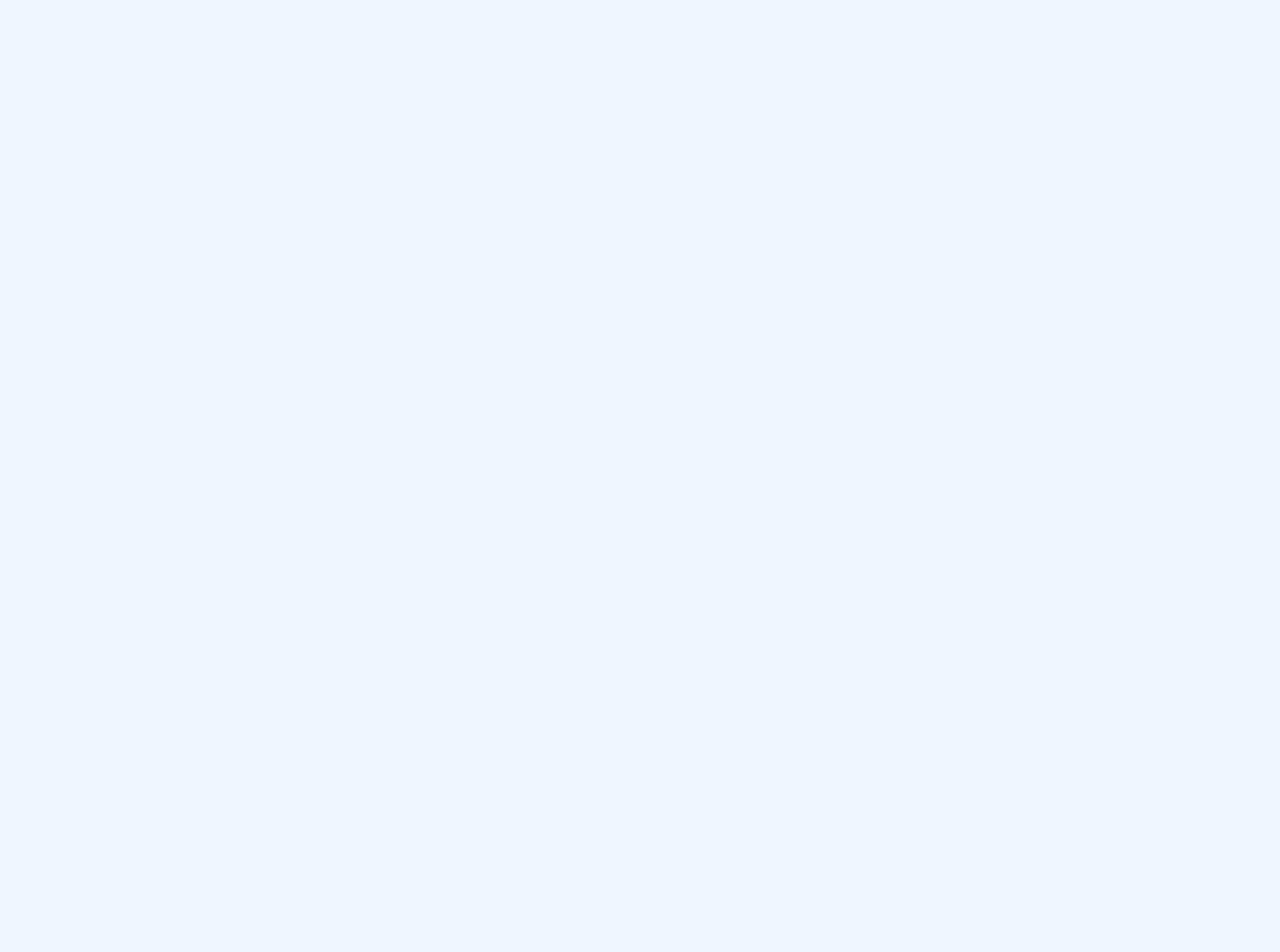
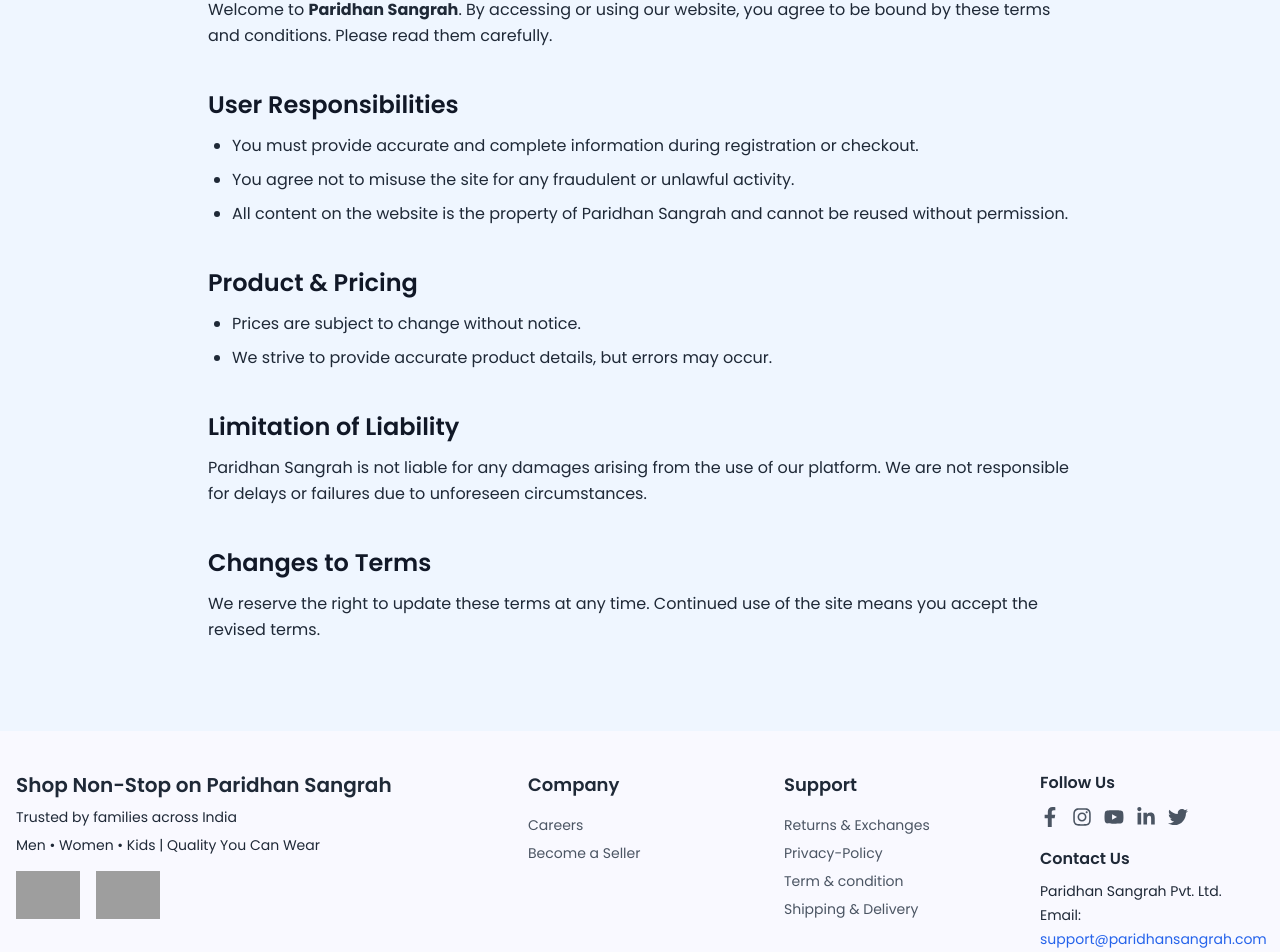
Before and after one commit to GTPL2014/Shilp-ecommerce, a React (Vite) app: page /term-and-condition in a window 1280 px wide. Before the commit this address had no page. Shown: the part 255-1207 px from the top of the page. Before the commit the page ends 800 px from the top, so only its background shows below. Built offline with nearby package versions, Linux system fonts and the light colour scheme; no server answers; grey boxes are pictures that could not be loaded.

Commit message:
Term and condition, privacy policy added

```diff
--- a/src/pages/Footer.jsx
+++ b/src/pages/Footer.jsx
@@ -77,6 +77,20 @@
             </li>
             <li>
               <a
+                href="/privacy-policy"
+                className="text-gray-600 hover:text-pink-600 transition-colors duration-200 cursor-pointer"
+              >
+                Privacy-Policy
+              </a>
+            </li><li>
+              <a
+                href="/term-and-condition"
+                className="text-gray-600 hover:text-pink-600 transition-colors duration-200 cursor-pointer"
+              >
+                Term & condition
+              </a>
+            </li><li>
+              <a
                 href="/shipping-and-delivery"
                 className="text-gray-600 hover:text-pink-600 transition-colors duration-200 cursor-pointer"
               >
--- a/src/pages/Home.jsx
+++ b/src/pages/Home.jsx
@@ -298,7 +298,7 @@
           </div>
         ))}
       </div>
-      <section className="p-6 pt-2 my-3">
+      {/* <section className="p-6 pt-2 my-3">
         <div className="">
           <div className="row justify-content-center">
             <div className="col-12" >
@@ -315,7 +315,6 @@
                   justifyContent:"center"
                 }}
               >
-                {/* Background decorative elements */}
                 <div
                   className="position-absolute"
                   style={{
@@ -330,10 +329,9 @@
                 />
 
                 <div  style={{ cursor: 'pointer' }}  onClick={() => window.open("https://play.google.com/store/apps/details?id=com.swabhiman&hl=en", "_blank")} className="row align-items-center">
-                  {/* Left Content */}
                   <div className="col-lg-8 col-md-7 mb-2 mb-md-0">
                     <div className="d-flex align-items-center">
-                      {/* Badge */}
+
                       <span
                         className="badge px-2 py-1 me-3 mb-4"
                         style={{
@@ -347,7 +345,6 @@
                         📱 App
                       </span>
 
-                      {/* Main Content */}
                       <div className="flex-grow-1">
                         <h5
                           className="mb-1"
@@ -413,7 +410,7 @@
             }
           }
         `}</style>
-      </section>
+      </section> */}
       <style jsx>{`
         @keyframes fade-in-up {
           0% {
--- /dev/null
+++ b/src/pages/PrivacyPolicy.jsx
@@ -0,0 +1,97 @@
+import React from "react";
+import { motion } from "framer-motion";
+import Footer from "./Footer";
+
+const sectionVariant = {
+  hidden: { opacity: 0, y: 20 },
+  visible: (i) => ({
+    opacity: 1,
+    y: 0,
+    transition: {
+      delay: i * 0.2,
+      duration: 0.6,
+      ease: "easeOut",
+    },
+  }),
+};
+
+const PrivacyPolicy = () => {
+  const sections = [
+    {
+      title: "Information We Collect",
+      content: (
+        <ul className="list-disc pl-6 space-y-2">
+          <li>Personal information such as name, email, phone number, and address.</li>
+          <li>Order history and payment details (secured and not stored on our servers).</li>
+          <li>Browsing data like IP address, device info, and cookies.</li>
+        </ul>
+      ),
+    },
+    {
+      title: "How We Use Your Information",
+      content: (
+        <ul className="list-disc pl-6 space-y-2">
+          <li>To process orders and deliver products.</li>
+          <li>To communicate updates, offers, and service-related info.</li>
+          <li>To improve website experience and customer support.</li>
+        </ul>
+      ),
+    },
+    {
+      title: "Data Protection",
+      content: (
+        <p>
+          We implement strict security measures to protect your data. We never share your personal info with third parties without your consent, except where legally required.
+        </p>
+      ),
+    },
+    {
+      title: "Cookies",
+      content: (
+        <p>
+          Our site uses cookies to personalize content and analyze traffic. You can manage your cookie preferences through your browser settings.
+        </p>
+      ),
+    },
+    {
+      title: "Your Rights",
+      content: (
+        <p>
+          You may request access, correction, or deletion of your personal data by contacting us at <a href="mailto:support@paridhansangrah.com" className="text-pink-500 underline">support@paridhansangrah.com</a>.
+        </p>
+      ),
+    },
+  ];
+
+  return (
+    <>
+      <div className="max-w-4xl mx-auto px-4 py-12 text-gray-800">
+        <motion.h1
+          className="text-4xl font-bold mb-10 text-pink-600 text-center"
+          initial={{ opacity: 0, y: -20 }}
+          animate={{ opacity: 1, y: 0 }}
+          transition={{ duration: 0.6 }}
+        >
+          Privacy Policy
+        </motion.h1>
+
+        {sections.map((section, i) => (
+          <motion.section
+            key={i}
+            custom={i}
+            variants={sectionVariant}
+            initial="hidden"
+            animate="visible"
+            className="mb-10"
+          >
+            <h2 className="text-2xl font-semibold mb-3 text-gray-900">{section.title}</h2>
+            <div className="text-base leading-relaxed">{section.content}</div>
+          </motion.section>
+        ))}
+      </div>
+      <Footer />
+    </>
+  );
+};
+
+export default PrivacyPolicy;
--- /dev/null
+++ b/src/pages/TermsAndConditions.jsx
@@ -0,0 +1,96 @@
+import React from "react";
+import { motion } from "framer-motion";
+import Footer from "./Footer";
+
+const sectionVariant = {
+  hidden: { opacity: 0, y: 20 },
+  visible: (i) => ({
+    opacity: 1,
+    y: 0,
+    transition: {
+      delay: i * 0.2,
+      duration: 0.6,
+      ease: "easeOut",
+    },
+  }),
+};
+
+const TermsAndConditions = () => {
+  const sections = [
+    {
+      title: "Introduction",
+      content: (
+        <p>
+          Welcome to <strong>Paridhan Sangrah</strong>. By accessing or using our website, you agree to be bound by these terms and conditions. Please read them carefully.
+        </p>
+      ),
+    },
+    {
+      title: "User Responsibilities",
+      content: (
+        <ul className="list-disc pl-6 space-y-2">
+          <li>You must provide accurate and complete information during registration or checkout.</li>
+          <li>You agree not to misuse the site for any fraudulent or unlawful activity.</li>
+          <li>All content on the website is the property of Paridhan Sangrah and cannot be reused without permission.</li>
+        </ul>
+      ),
+    },
+    {
+      title: "Product & Pricing",
+      content: (
+        <ul className="list-disc pl-6 space-y-2">
+          <li>Prices are subject to change without notice.</li>
+          <li>We strive to provide accurate product details, but errors may occur.</li>
+        </ul>
+      ),
+    },
+    {
+      title: "Limitation of Liability",
+      content: (
+        <p>
+          Paridhan Sangrah is not liable for any damages arising from the use of our platform. We are not responsible for delays or failures due to unforeseen circumstances.
+        </p>
+      ),
+    },
+    {
+      title: "Changes to Terms",
+      content: (
+        <p>
+          We reserve the right to update these terms at any time. Continued use of the site means you accept the revised terms.
+        </p>
+      ),
+    },
+  ];
+
+  return (
+    <>
+      <div className="max-w-4xl mx-auto px-4 py-12 text-gray-800">
+        <motion.h1
+          className="text-4xl font-bold mb-10 text-pink-600 text-center"
+          initial={{ opacity: 0, y: -20 }}
+          animate={{ opacity: 1, y: 0 }}
+          transition={{ duration: 0.6 }}
+        >
+          Terms & Conditions
+        </motion.h1>
+
+        {sections.map((section, i) => (
+          <motion.section
+            key={i}
+            custom={i}
+            variants={sectionVariant}
+            initial="hidden"
+            animate="visible"
+            className="mb-10"
+          >
+            <h2 className="text-2xl font-semibold mb-3 text-gray-900">{section.title}</h2>
+            <div className="text-base leading-relaxed">{section.content}</div>
+          </motion.section>
+        ))}
+      </div>
+      <Footer />
+    </>
+  );
+};
+
+export default TermsAndConditions;
--- a/src/route/index.jsx
+++ b/src/route/index.jsx
@@ -14,13 +14,15 @@
 import OrderDetail from "../pages/OrderDetail";
 import Career from "../pages/Careers";
 import BecomeASeller from "../pages/BecomeASeller";
-import ReturnsAndExchanges  from "../pages/ReturnsAndExchanges";
-import ShippingAndDelivery  from "../pages/ShippingAndDelivery";
+import ReturnsAndExchanges from "../pages/ReturnsAndExchanges";
+import ShippingAndDelivery from "../pages/ShippingAndDelivery";
 import Address from "../pages/Address";
 import CategoryPage from "../pages/CategoryPage";
 import ProductByCategory from "../pages/ProductByCategory";
 import SubCategoryPage from "../pages/SubCategoryPage";
 import UploadProduct from "../pages/UploadProduct";
+import PrivacyPolicy from "../pages/PrivacyPolicy";
+import TermsAndConditions from "../pages/TermsAndConditions";
 import ProductAdmin from "../pages/ProductAdmin";
 import AdminPermision from "../layouts/AdminPermision";
 import ProductListPage from "../pages/ProductListPage";
@@ -37,50 +39,60 @@
     children: [
       {
         path: "",
-                element: <Home />
+        element: <Home />,
       },
       {
         path: "search",
-                element: <SearchPage />
+        element: <SearchPage />,
       },
       {
-                path: 'login',
-                element: <Login />
+        path: "login",
+        element: <Login />,
       },
       {
         path: "register",
-                element: <Register />
+        element: <Register />,
       },
       {
         path: "forgot-password",
-                element: <ForgotPassword />
+        element: <ForgotPassword />,
       },
       {
         path: "verification-otp",
-                element: <OtpVerification />
+        element: <OtpVerification />,
       },
       {
         path: "returns-exchanges",
-                element: <ReturnsAndExchanges />
+        element: <ReturnsAndExchanges />,
       },
       {
         path: "shipping-and-delivery",
-                element: <ShippingAndDelivery />
+        element: <ShippingAndDelivery />,
       },
       {
+        path: "privacy-policy",
+        element: <PrivacyPolicy />,
+      },
+      {
+        path: "term-and-condition",
+        element: <TermsAndConditions />,
+      },
+
+      {
         path: "careers",
-                element: <Career />
-            }, {
+        element: <Career />,
+      },
+      {
         path: "become-a-seller",
-                element: <BecomeASeller />
+        element: <BecomeASeller />,
       },
       {
         path: "reset-password",
-                element: <ResetPassword />
+        element: <ResetPassword />,
       },
       {
         path: "user",
-                element: <UserMenuMobile />
+        element: <UserMenuMobile />,
       },
       {
         path: "dashboard",
@@ -88,68 +100,85 @@
         children: [
           {
             path: "profile",
-                        element: <Profile />
+            element: <Profile />,
           },
           {
             path: "myorders",
-                        element: <MyOrders />
+            element: <MyOrders />,
           },
           {
             path: "orderdetail/:id",
-                        element: <OrderDetail />
+            element: <OrderDetail />,
           },
           {
             path: "address",
-                        element: <Address />
+            element: <Address />,
           },
           {
-                        path: 'category',
-                        element: <AdminPermision><CategoryPage /></AdminPermision>
+            path: "category",
+            element: (
+              <AdminPermision>
+                <CategoryPage />
+              </AdminPermision>
+            ),
           },
           {
             path: "subcategory",
-                        element: <AdminPermision><SubCategoryPage /></AdminPermision>
+            element: (
+              <AdminPermision>
+                <SubCategoryPage />
+              </AdminPermision>
+            ),
           },
           {
-                        path: 'upload-product',
-                        element: <AdminPermision><UploadProduct /></AdminPermision>
+            path: "upload-product",
+            element: (
+              <AdminPermision>
+                <UploadProduct />
+              </AdminPermision>
+            ),
           },
+
           {
-                        path: 'product',
-                        element: <AdminPermision><ProductAdmin /></AdminPermision>
-                    }
-                ]
+            path: "product",
+            element: (
+              <AdminPermision>
+                <ProductAdmin />
+              </AdminPermision>
+            ),
+          },
+        ],
       },
       {
         path: "category/:CategoryId",
-                element: <ProductByCategory />
+        element: <ProductByCategory />,
       },
       {
         path: "subCategory/:subCategoryId",
-                element: <ProductListPage />
+        element: <ProductListPage />,
       },
       {
         path: "product/:id",
-                element: <ProductDisplayPage />
+        element: <ProductDisplayPage />,
       },
       {
-                path: 'cart',
-                element: <CartMobile />
+        path: "cart",
+        element: <CartMobile />,
       },
       {
         path: "checkout",
-                element: <CheckoutPage />
+        element: <CheckoutPage />,
       },
       {
         path: "success",
-                element: <Success />
+        element: <Success />,
       },
       {
-                path: 'cancel',
-                element: <Cancel />
-            }
-        ]
-    }
-])
+        path: "cancel",
+        element: <Cancel />,
+      },
+    ],
+  },
+]);
 
-export default router
+export default router;
```
Lines whose indentation alone changed are shown as unchanged.
